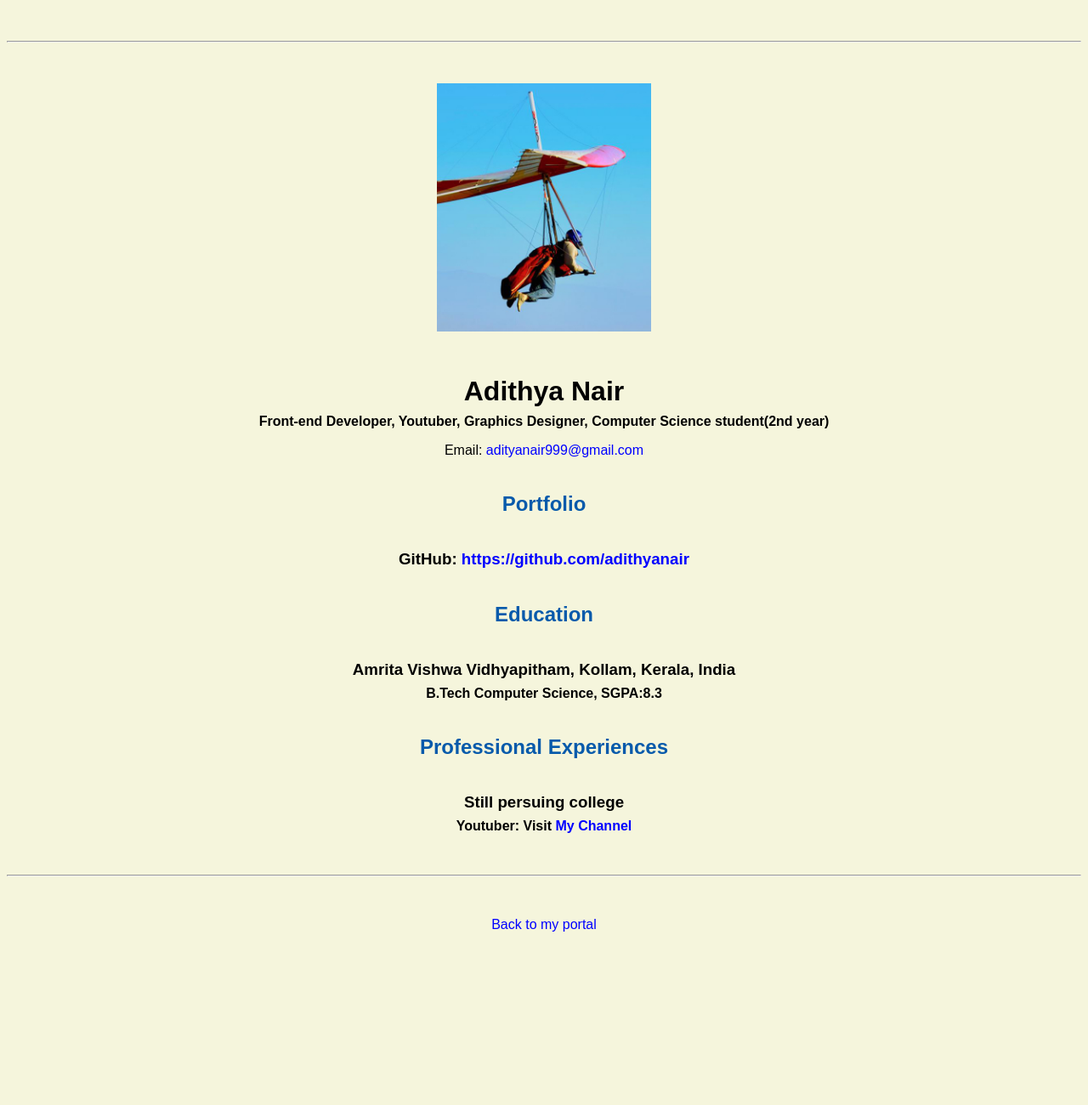
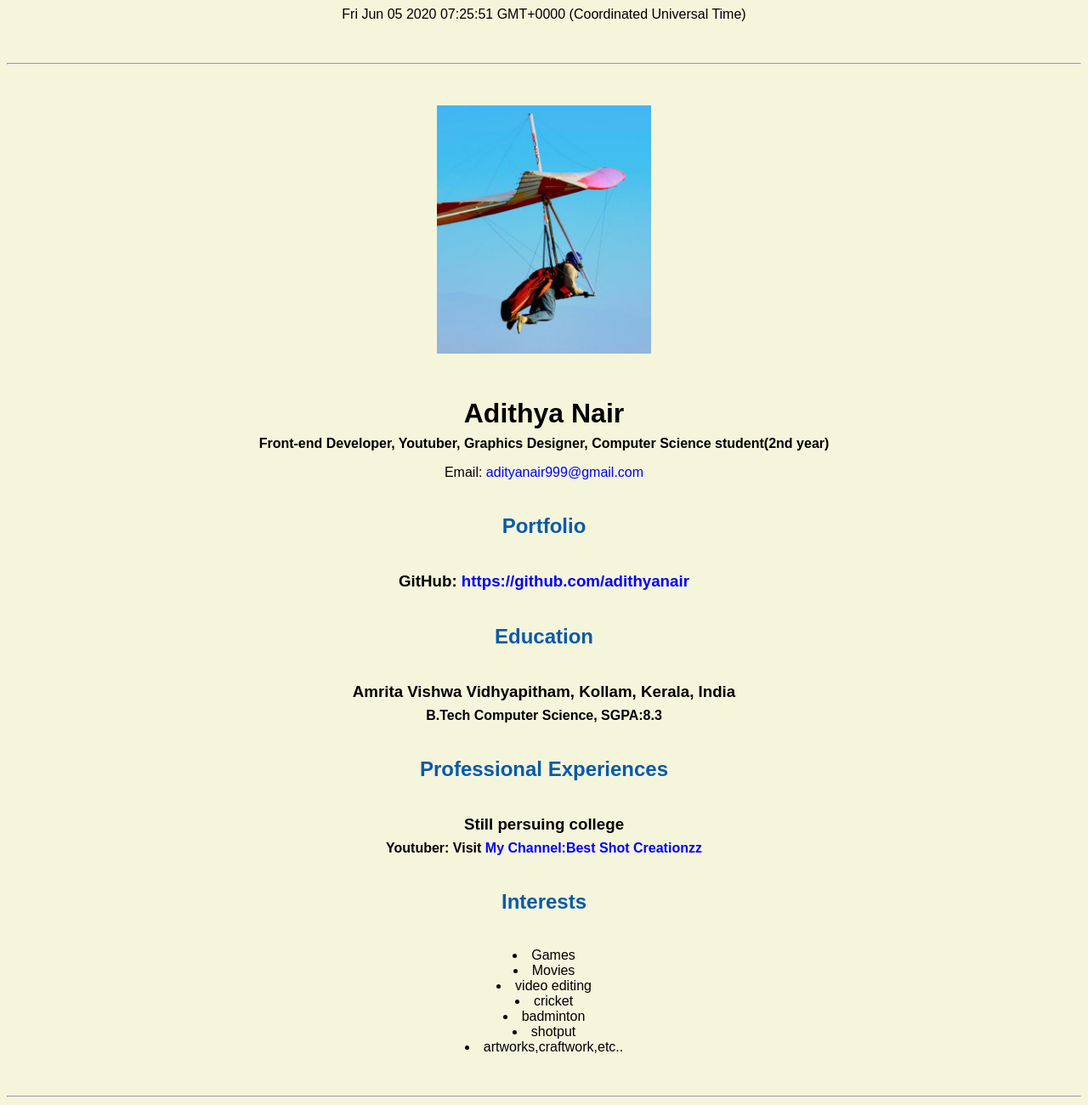
Before and after one commit to adithyanair2001/adithyanair2001.github.io, a plain HTML site: page resume.html in a window 1280 px wide. Shown: the top 1300 px of the page at 85% size. Before the commit the page ends 1129 px from the top, so only its background shows below. Drawn offline with Linux system fonts and the light colour scheme.

Commit message:
Update resume.html

```diff
--- a/resume.html
+++ b/resume.html
@@ -12,9 +12,17 @@
     <meta name="viewport" content="width=device-width, initial-scale=1, shrink-to-fit=no">
     <meta name="name" content="Adithya Nair's Resume">
     <meta name="robots" content="noindex, nofollow">
+    <script>
+        var date = Date();
+        document.write(date);
+
+        function intromsg() {
+            alert("Welcome to my website");
+        }
+    </script>
 </header>
 
-  <body>
+<body onload="intromsg()">
     <hr>
 
     <img src="images/headshot.jpg" alt="Adithya Nair's headshot" width="20%">
@@ -23,7 +31,7 @@
     <h4>Front-end Developer, Youtuber, Graphics Designer, Computer Science student(2nd year)</h4>
 
     <p>Email: <a href="mailto:adityanair999.com" target="_blank">adityanair999@gmail.com</a></p>
-    <!-- don't post physical address, personal phone number or other personal information on the web! -->
+
 
     <h2>Portfolio</h2>
     <h3>GitHub: <a href="https://github.com/adi15432" target="_blank">https://github.com/adithyanair</a></h3>
@@ -36,12 +44,27 @@
     <h2>Professional Experiences</h2>
 
     <h3>Still persuing college</h3>
-    <h4>Youtuber: Visit <a href="#" target="_blank">My Channel</h4>
+    <h4>Youtuber: Visit
+        <a href="https://youtube.com/" target="_blank">My Channel:Best Shot Creationzz</a></h4>
+
+
+    <h2>Interests</h2>
+    <ui>
+        <li>Games</li>
+        <li>Movies</li>
+        <li>video editing</li>
+        <li>cricket</li>
+        <li>badminton</li>
+        <li>shotput</li>
+        <li>artworks,craftwork,etc..</li>
+    </ui>
+
 </body>
 
 <footer>
     <hr>
-  <p><a href="index.html">Back to my portal</a><p>
+    <p><a href="index.html">Back to my portal</a>
+        <p>
 </footer>
 
 </html>
```
Lines whose indentation alone changed are shown as unchanged.
